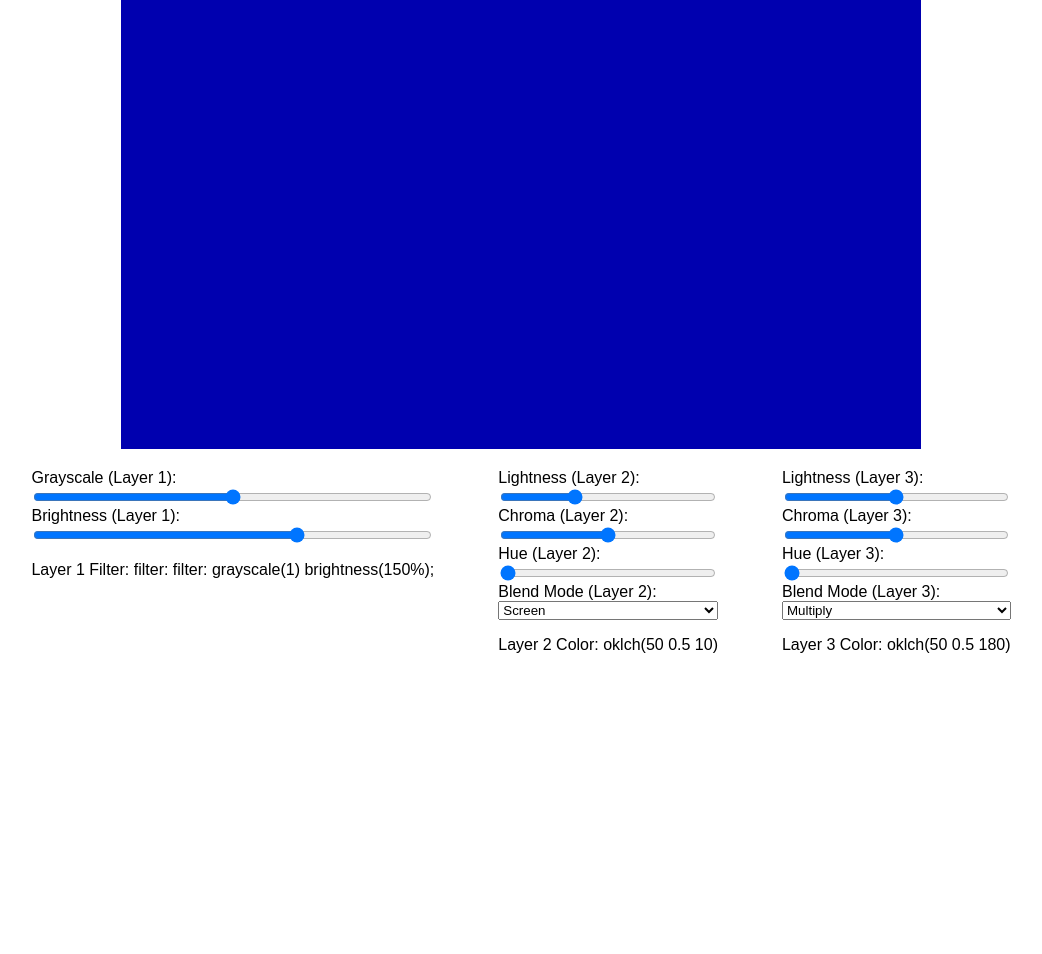
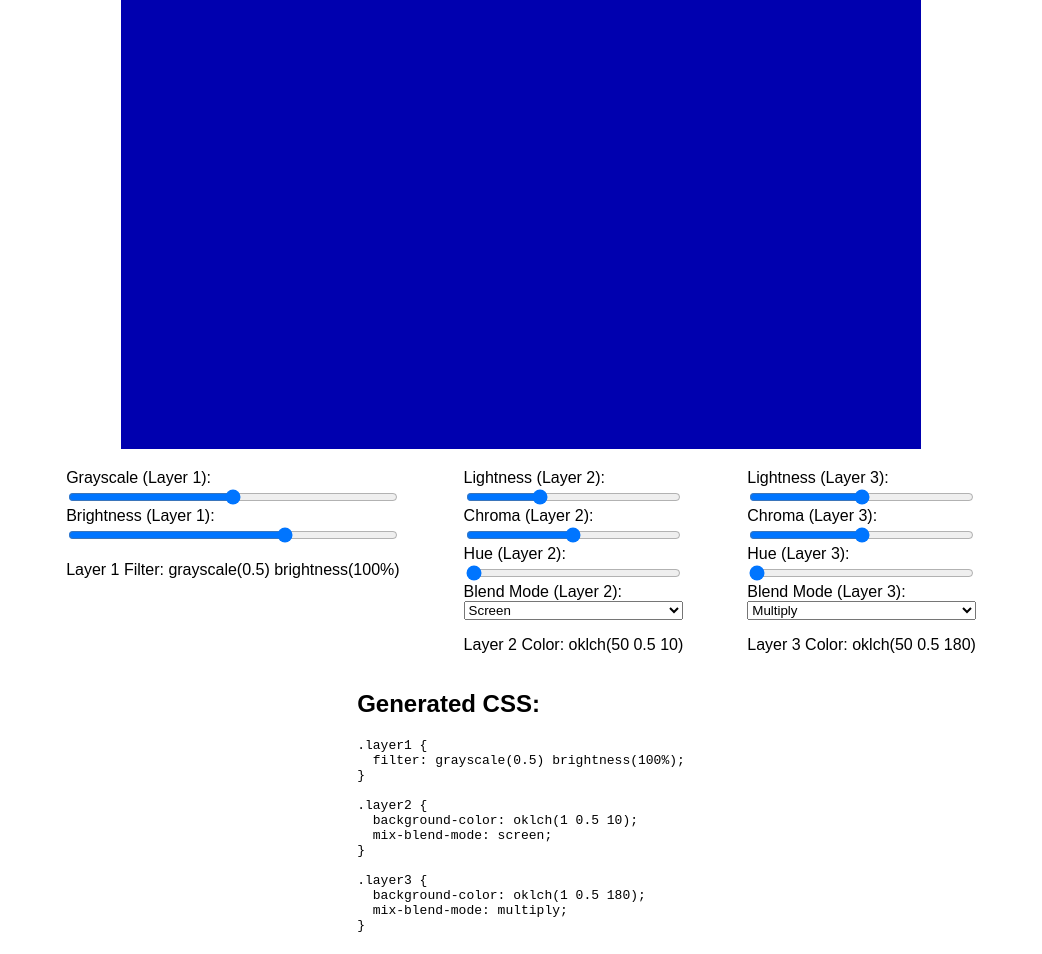
Before and after one commit to caraya/duotone-demo, a plain HTML site: page index.html in a window 1280 px wide. Shown: the part 86-1040 px from the top of the page, without its empty margins (119-1161 px from the left). Before the commit the page ends 800 px from the top, so only its background shows below. Drawn offline with Linux system fonts and the light colour scheme.

Commit message:
add code to print the css below the controls

```diff
--- a/index.html
+++ b/index.html
@@ -21,7 +21,7 @@
       <input type="range" id="grayscale1" min="0" max="1" step="0.1" value=".5">
       <label for="brightness1">Brightness (Layer 1):</label>
       <input type="range" id="brightness1" min="0" max="150" value="100">
-      <p>Layer 1 Filter: filter: <span id="layer1-filter"></span></p>
+      <p>Layer 1 Filter: <span id="layer1-filter"></span></p>
     </div>
 
     <div class="group">
@@ -63,7 +63,7 @@
       <label for="blendMode3">Blend Mode (Layer 3):</label>
       <select id="blendMode3">
         <option value="normal">Normal</option>
-        <option value="multiply"selected>Multiply</option>
+        <option value="multiply" selected>Multiply</option>
         <option value="screen">Screen</option>
         <option value="overlay">Overlay</option>
         <option value="darken">Darken</option>
@@ -82,6 +82,11 @@
       <p>Layer 3 Color: <span id="layer3-color"></span></p>
     </div>
   </div>
+
+  <div class="css-output">
+    <h2>Generated CSS:</h2>
+    <pre id="generated-css"></pre>
+  </div>
   <script src="./main.js"></script>
 </body>
 </html>
--- a/main.js
+++ b/main.js
@@ -6,22 +6,51 @@ document.addEventListener("DOMContentLoaded", () => {
   const layer1FilterDisplay = document.getElementById("layer1-filter");
   const layer2ColorDisplay = document.getElementById("layer2-color");
   const layer3ColorDisplay = document.getElementById("layer3-color");
+  const generatedCssDisplay = document.getElementById("generated-css");
 
   const updateLayer1Filter = (grayscale, brightness) => {
     const brightnessValue = brightness + "%";
-    const filterValue = `filter: grayscale(${grayscale}) brightness(${brightnessValue});`;
+    const filterValue = `grayscale(${grayscale}) brightness(${brightnessValue})`;
     layer1.style.filter = filterValue;
     layer1FilterDisplay.textContent = filterValue;
+    updateGeneratedCss();
   };
 
   const updateLayerColor = (layer, l, c, h, displayElement) => {
     const color = `oklch(${l} ${c / 100} ${h})`;
     layer.style.backgroundColor = color;
     displayElement.textContent = color;
+    updateGeneratedCss();
   };
 
   const updateBlendMode = (layer, blendMode) => {
     layer.style.mixBlendMode = blendMode;
+    updateGeneratedCss();
+  };
+
+  const updateGeneratedCss = () => {
+    const layer1Filter = layer1.style.filter;
+    const layer2Color = layer2.style.backgroundColor;
+    const layer2BlendMode = layer2.style.mixBlendMode;
+    const layer3Color = layer3.style.backgroundColor;
+    const layer3BlendMode = layer3.style.mixBlendMode;
+
+    const css = `
+.layer1 {
+  filter: ${layer1Filter};
+}
+
+.layer2 {
+  background-color: ${layer2Color};
+  mix-blend-mode: ${layer2BlendMode};
+}
+
+.layer3 {
+  background-color: ${layer3Color};
+  mix-blend-mode: ${layer3BlendMode};
+}
+    `;
+    generatedCssDisplay.textContent = css.trim();
   };
 
   document.getElementById("grayscale1").addEventListener("input", (event) => {
@@ -89,9 +118,10 @@ document.addEventListener("DOMContentLoaded", () => {
   });
 
   // Initial colors and blend modes update
-  updateLayer1Filter(1, 150);
+  updateLayer1Filter(0.5, 100);
   updateLayerColor(layer2, 50, 50, 10, layer2ColorDisplay);
   updateLayerColor(layer3, 50, 50, 180, layer3ColorDisplay);
   updateBlendMode(layer2, document.getElementById("blendMode2").value);
   updateBlendMode(layer3, document.getElementById("blendMode3").value);
+  updateGeneratedCss();
 });
```
